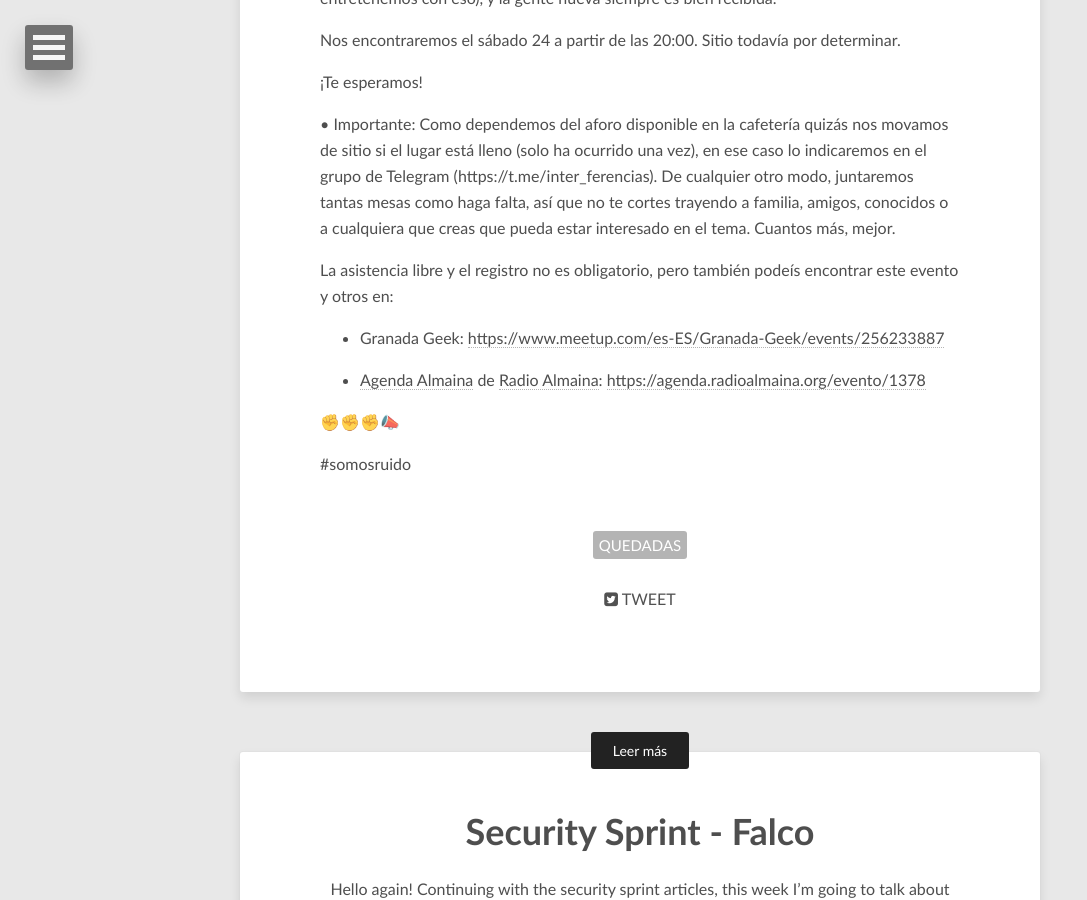
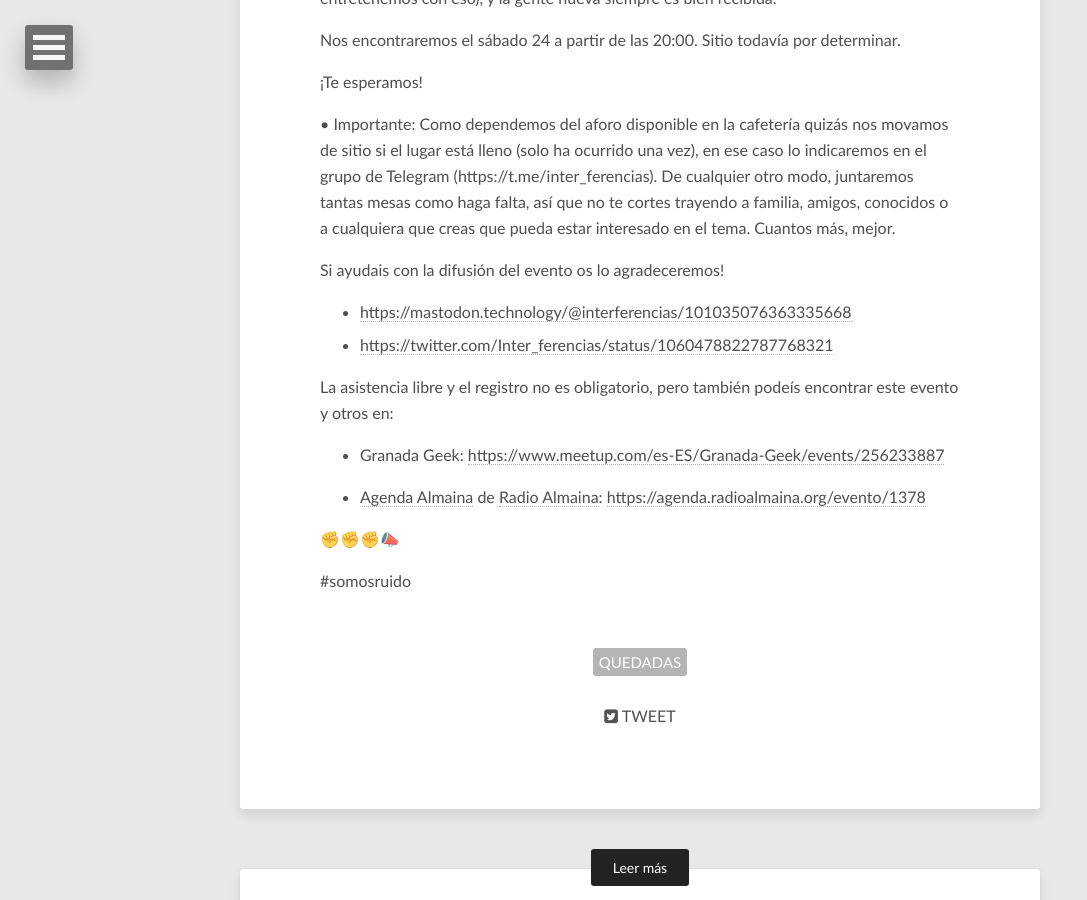
Before and after one commit to Interferencias/interferencias.github.io, a Jekyll site: the page built from _posts/2018-11-08-quedada-noviembre-2018.md, in a window 1280 px wide and 900 px high, scrolled down 1333 px. Shown: the whole window, without its empty margins (0-1087 px from the left). Built offline with Jekyll 4.4.1, drawn with Linux system fonts in a browser that asks for light colours; nearby versions of some CDN libraries; comment, search, counter and statistics services are not loaded.

Commit message:
Añade enlace redes sociales

```diff
--- a/_posts/2018-11-08-quedada-noviembre-2018.md
+++ b/_posts/2018-11-08-quedada-noviembre-2018.md
@@ -30,6 +30,11 @@ Nos encontraremos el sábado 24 a partir de las 20:00. Sitio todavía por determ
 • Importante:
 Como dependemos del aforo disponible en la cafetería quizás nos movamos de sitio si el lugar está lleno (solo ha ocurrido una vez), en ese caso lo indicaremos en el grupo de Telegram (https://t.me/inter_ferencias). De cualquier otro modo, juntaremos tantas mesas como haga falta, así que no te cortes trayendo a familia, amigos, conocidos o a cualquiera que creas que pueda estar interesado en el tema. Cuantos más, mejor.
 
+Si ayudais con la difusión del evento os lo agradeceremos!
+
+- [https://mastodon.technology/@interferencias/101035076363335668](https://mastodon.technology/@interferencias/101035076363335668)
+- [https://twitter.com/Inter_ferencias/status/1060478822787768321](https://twitter.com/Inter_ferencias/status/1060478822787768321)
+
 
 La asistencia libre y el registro no es obligatorio, pero también podeís encontrar este evento y otros en:
 
```
